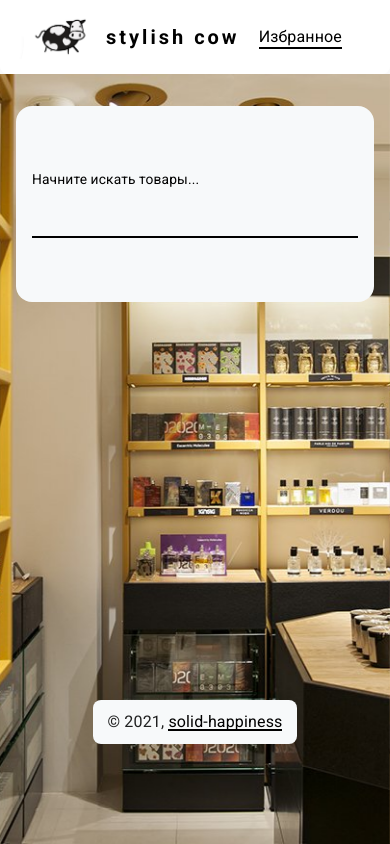
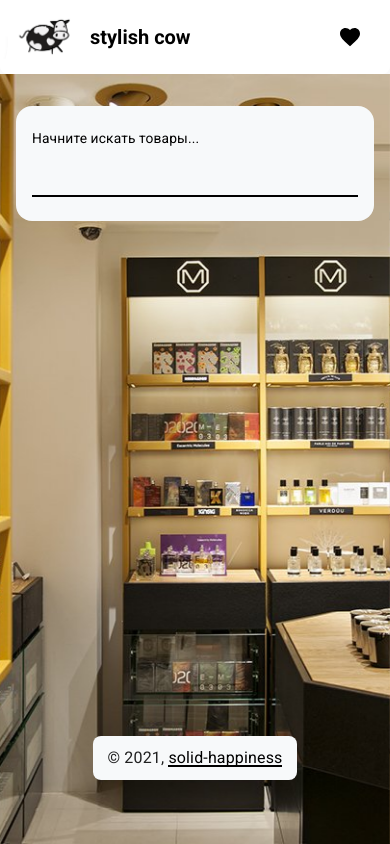
Before and after one commit to solid-happiness/slylish-cow, a Next.js app: page / in a window 390 px wide. Built offline with nearby package versions, Linux system fonts and the light colour scheme.

Commit message:
Анимация добавления в избранное

```diff
--- a/client/components/Footer/index.tsx
+++ b/client/components/Footer/index.tsx
@@ -8,7 +8,7 @@ import { team } from './team';
 const useStyles = makeStyles((theme) => ({
   root: {
     position: 'absolute',
-    bottom: '100px',
+    bottom: '64px',
     background: '#f7f9fa',
     padding: '10px 15px',
     borderRadius: '8px',
--- /dev/null
+++ b/client/components/Header/Favorites.tsx
@@ -0,0 +1,160 @@
+import React, { useState, useMemo } from 'react';
+import { useSelector, useDispatch } from 'react-redux';
+import { usePrevious, useUpdateEffect } from 'react-use';
+import {
+  useTheme,
+  useMediaQuery,
+  makeStyles,
+  Typography,
+  Badge,
+  List,
+  ListItem,
+  ListItemAvatar,
+  Avatar,
+  ListItemText,
+  ListItemSecondaryAction,
+  IconButton,
+} from '@material-ui/core';
+import {
+  Delete as DeleteIcon,
+  Favorite as FavoriteIcon,
+} from '@material-ui/icons';
+import { map } from 'ramda';
+
+import { getFavorites } from 'client/selectors';
+import { toggleFavoriteProduct } from 'client/slices';
+import { Link } from 'client/components/Link';
+
+import { Popup } from './Popup';
+import { Pointer } from './Pointer';
+
+const useStyles = makeStyles((theme) => ({
+  link: {
+    marginRight: theme.spacing(4),
+  },
+  badge: {
+    transform: 'scale(1) translate(120%, 10%)',
+    [theme.breakpoints.down('sm')]: {
+      transform: 'scale(0.9) translate(10%, -10%)',
+    },
+  },
+  text: {
+    color: theme.palette.common.black,
+    marginRight: theme.spacing(3),
+    textDecoration: 'none',
+    cursor: 'pointer',
+    border: 'none',
+    outline: 'none',
+    '&:hover': {
+      color: theme.palette.common.black,
+      textDecoration: 'none',
+    },
+  },
+  empty: {
+    padding: `${theme.spacing(1)}px ${theme.spacing(2)}px`,
+  },
+}));
+
+export const Favorites: React.FC = () => {
+  const s = useStyles();
+  const theme = useTheme();
+  const dispatch = useDispatch();
+  const [animate, setAnimate] = useState(false);
+
+  const isMobile = useMediaQuery(theme.breakpoints.down('sm'));
+  const products = useSelector(getFavorites);
+
+  const productsCount = products?.length || 0;
+  const prevProductsCount = usePrevious(productsCount);
+
+  useUpdateEffect(() => {
+    if (prevProductsCount === undefined || prevProductsCount >= productsCount) {
+      return;
+    }
+
+    setAnimate(true);
+    setTimeout(() => setAnimate(false), 3000);
+  }, [productsCount]);
+
+  const link = useMemo(() => {
+    if (!products?.length) {
+      return isMobile ? (
+        <IconButton>
+          <FavoriteIcon color="primary" />
+        </IconButton>
+      ) : (
+        <Link className={s.link}>
+          <Typography variant="body1">Избранное</Typography>
+        </Link>
+      );
+    }
+
+    if (isMobile) {
+      return (
+        <Badge
+          classes={{ badge: s.badge }}
+          badgeContent={products.length}
+          color="secondary"
+        >
+          <IconButton>
+            <FavoriteIcon color="primary" />
+          </IconButton>
+        </Badge>
+      );
+    }
+
+    return (
+      <Link className={s.link}>
+        <Badge
+          classes={{ badge: s.badge }}
+          badgeContent={products.length}
+          color="secondary"
+        >
+          <Typography variant="body1">Избранное</Typography>
+        </Badge>
+      </Link>
+    );
+  }, [s, products, isMobile]);
+
+  return (
+    <Popup
+      products={
+        !products?.length ? (
+          <Typography variant="body1" align="center">
+            Список избранных товаров пуст
+          </Typography>
+        ) : (
+          <List dense>
+            {map(
+              (product) => (
+                <ListItem
+                  key={product.productUrl}
+                  component="a"
+                  href={product.productUrl}
+                  target="_blank"
+                >
+                  <ListItemAvatar>
+                    <Avatar src={product.siteLogo} />
+                  </ListItemAvatar>
+                  <ListItemText className={s.text} primary={product.title} />
+                  <ListItemSecondaryAction>
+                    <IconButton
+                      onClick={() =>
+                        dispatch(toggleFavoriteProduct({ product }))
+                      }
+                    >
+                      <DeleteIcon />
+                    </IconButton>
+                  </ListItemSecondaryAction>
+                </ListItem>
+              ),
+              products
+            )}
+          </List>
+        )
+      }
+    >
+      <Pointer animate={animate}>{link}</Pointer>
+    </Popup>
+  );
+};
--- a/client/components/Layout/Header/Logo.tsx
+++ b/client/components/Header/Logo.tsx
@@ -28,6 +28,9 @@ const useStyles = makeStyles((theme) => ({
       textDecoration: 'none',
       color: theme.palette.common.black,
     },
+    [theme.breakpoints.down('sm')]: {
+      letterSpacing: 'initial',
+    },
   },
 }));
 
@@ -40,7 +43,7 @@ export const Logo: React.FC<Props> = ({ className }) => {
 
   return (
     <a className={cx(s.link, className)} href="/">
-      <img className={s.logo} src="/logo.gif" />
+      <img className={s.logo} src="/logo.gif" alt="logo" />
       <Typography className={s.title} variant="h6" noWrap>
         stylish cow
       </Typography>
--- /dev/null
+++ b/client/components/Header/Pointer.tsx
@@ -0,0 +1,33 @@
+import React from 'react';
+import cx from 'clsx';
+import { makeStyles } from '@material-ui/core';
+
+const useStyles = makeStyles(() => ({
+  hand: {
+    poisiton: 'relative',
+    '&:before': {
+      position: 'absolute',
+      content: '"👆"',
+      fontSize: '60px',
+      transform: 'scale(0.75) rotate(-10deg)',
+      right: '4px',
+      bottom: '-60px',
+      animation: '$up-down 1s infinite',
+    },
+  },
+  '@keyframes up-down': {
+    '50%': {
+      marginBottom: '20px',
+    },
+  },
+}));
+
+type Props = {
+  animate?: boolean;
+};
+
+export const Pointer: React.FC<Props> = ({ animate, children }) => {
+  const s = useStyles();
+
+  return <div className={cx(animate && s.hand)}>{children}</div>;
+};
--- /dev/null
+++ b/client/components/Header/Popup.tsx
@@ -0,0 +1,59 @@
+import React, { useState } from 'react';
+import {
+  makeStyles,
+  useTheme,
+  useMediaQuery,
+  Drawer,
+  Tooltip,
+} from '@material-ui/core';
+
+const useStyles = makeStyles((theme) => ({
+  drawer: {
+    width: '90vw',
+    margin: `${theme.spacing(2)}px 0`,
+  },
+  tooltip: {
+    color: theme.palette.common.black,
+    background: theme.palette.common.white,
+    boxShadow: theme.shadows[5],
+  },
+}));
+
+type Props = {
+  products: React.ReactElement;
+};
+
+export const Popup: React.FC<Props> = ({ children, products }) => {
+  const s = useStyles();
+  const theme = useTheme();
+  const [open, setOpen] = useState(false);
+
+  const isMobile = useMediaQuery(theme.breakpoints.down('sm'));
+  if (isMobile) {
+    return (
+      <>
+        <div onClick={() => setOpen(true)}>{children}</div>
+        <Drawer
+          open={open}
+          onClose={() => setOpen(false)}
+          variant="temporary"
+          anchor="right"
+        >
+          <div className={s.drawer}>{products}</div>
+        </Drawer>
+      </>
+    );
+  }
+
+  return (
+    <Tooltip
+      interactive
+      classes={{
+        tooltip: s.tooltip,
+      }}
+      title={products}
+    >
+      <div>{children}</div>
+    </Tooltip>
+  );
+};
--- a/client/components/Layout/Header/index.tsx
+++ b/client/components/Header/index.tsx
@@ -17,6 +17,9 @@ const useStyles = makeStyles((theme) => ({
   toolbar: {
     display: 'flex',
     minHeight: '74px',
+    [theme.breakpoints.down('sm')]: {
+      paddingLeft: 0,
+    },
   },
   logo: {
     flex: 1,
--- a/client/components/Layout/Header/Favorites.tsx
+++ /dev/null
@@ -1,106 +0,0 @@
-import React from 'react';
-import { useSelector, useDispatch } from 'react-redux';
-import {
-  makeStyles,
-  Typography,
-  Badge,
-  Tooltip,
-  List,
-  ListItem,
-  ListItemAvatar,
-  Avatar,
-  ListItemText,
-  ListItemSecondaryAction,
-  IconButton,
-} from '@material-ui/core';
-import { Delete as DeleteIcon } from '@material-ui/icons';
-import { map } from 'ramda';
-
-import { getFavorites } from 'client/selectors';
-import { toggleFavoriteProduct } from 'client/slices';
-import { Link } from 'client/components/Link';
-
-const useStyles = makeStyles((theme) => ({
-  link: {
-    marginRight: theme.spacing(4),
-  },
-  badge: {
-    transform: 'scale(1) translate(120%, 10%)',
-  },
-  text: {
-    color: theme.palette.common.white,
-    marginRight: theme.spacing(3),
-    textDecoration: 'none',
-    cursor: 'pointer',
-    border: 'none',
-    outline: 'none',
-    '&:hover': {
-      color: theme.palette.common.white,
-      textDecoration: 'none',
-    },
-  },
-}));
-
-export const Favorites: React.FC = () => {
-  const s = useStyles();
-  const dispatch = useDispatch();
-
-  const products = useSelector(getFavorites);
-
-  console.log('products.length', products.length);
-
-  return (
-    <Tooltip
-      interactive
-      title={
-        !products?.length ? (
-          <Typography variant="body1">Список избранных товаров пуст</Typography>
-        ) : (
-          <List dense>
-            {map(
-              (product) => (
-                <ListItem
-                  key={product.productUrl}
-                  component="a"
-                  href={product.productUrl}
-                  target="_blank"
-                >
-                  <ListItemAvatar>
-                    <Avatar src={product.siteLogo} />
-                  </ListItemAvatar>
-                  <ListItemText className={s.text} primary={product.title} />
-                  <ListItemSecondaryAction>
-                    <IconButton
-                      onClick={() =>
-                        dispatch(toggleFavoriteProduct({ product }))
-                      }
-                    >
-                      <DeleteIcon />
-                    </IconButton>
-                  </ListItemSecondaryAction>
-                </ListItem>
-              ),
-              products
-            )}
-          </List>
-        )
-      }
-    >
-      <div>
-        <Link className={s.link}>
-          {!products?.length ? (
-            <Typography variant="body1">Избранное</Typography>
-          ) : (
-            <Badge
-              classes={{ badge: s.badge }}
-              badgeContent={products.length}
-              color="secondary"
-            >
-              <Typography variant="body1">Избранное</Typography>
-            </Badge>
-          )}
-        </Link>
-      </div>
-    </Tooltip>
-  );
-};
--- a/client/components/Layout/index.tsx
+++ b/client/components/Layout/index.tsx
@@ -1,7 +1,7 @@
 import React from 'react';
 import { makeStyles } from '@material-ui/core';
 
-import { Header } from './Header';
+import { Header } from '../Header';
 
 const useStyles = makeStyles(() => ({
   '@global': {
--- a/client/components/Search/Filters.tsx
+++ b/client/components/Search/Filters.tsx
@@ -6,11 +6,15 @@ import { Product } from 'client/typings';
 import { Link } from 'client/components/Link';
 import { Filter, filtersOptions, filtersNameMap } from './constants';
 
-const useStyles = makeStyles(() => ({
+const useStyles = makeStyles((theme) => ({
   root: {
     position: 'absolute',
     top: '-36px',
     right: '60px',
+    [theme.breakpoints.down('sm')]: {
+      top: '-32px',
+      right: '15px',
+    },
   },
   type: {
     padding: '0 4px',
--- a/client/components/Search/index.tsx
+++ b/client/components/Search/index.tsx
@@ -26,6 +26,9 @@ const useStyles = makeStyles((theme) => ({
     [theme.breakpoints.down('sm')]: {
       marginLeft: theme.spacing(2),
       marginRight: theme.spacing(2),
+      minHeight: 'unset',
+      paddingTop: theme.spacing(1),
+      paddingBottom: theme.spacing(1),
     },
   },
   search: {
@@ -33,6 +36,10 @@ const useStyles = makeStyles((theme) => ({
     maxWidth: '750px',
     marginTop: theme.spacing(4),
     marginBottom: theme.spacing(4),
+    [theme.breakpoints.down('sm')]: {
+      marginTop: theme.spacing(2),
+      marginBottom: theme.spacing(2),
+    },
   },
   label: {
     fontSize: '1.15rem',
--- a/package.json
+++ b/package.json
@@ -23,7 +23,8 @@
     "dev": "next",
     "build": "next build",
     "start": "next start",
-    "bootstrap": "npm i --no-save"
+    "bootstrap": "npm i --no-save",
+    "eslint": "eslint --ext=.js,.jsx,.ts,.tsx"
   },
   "devDependencies": {
     "@types/next": "^9.0.0",
```
